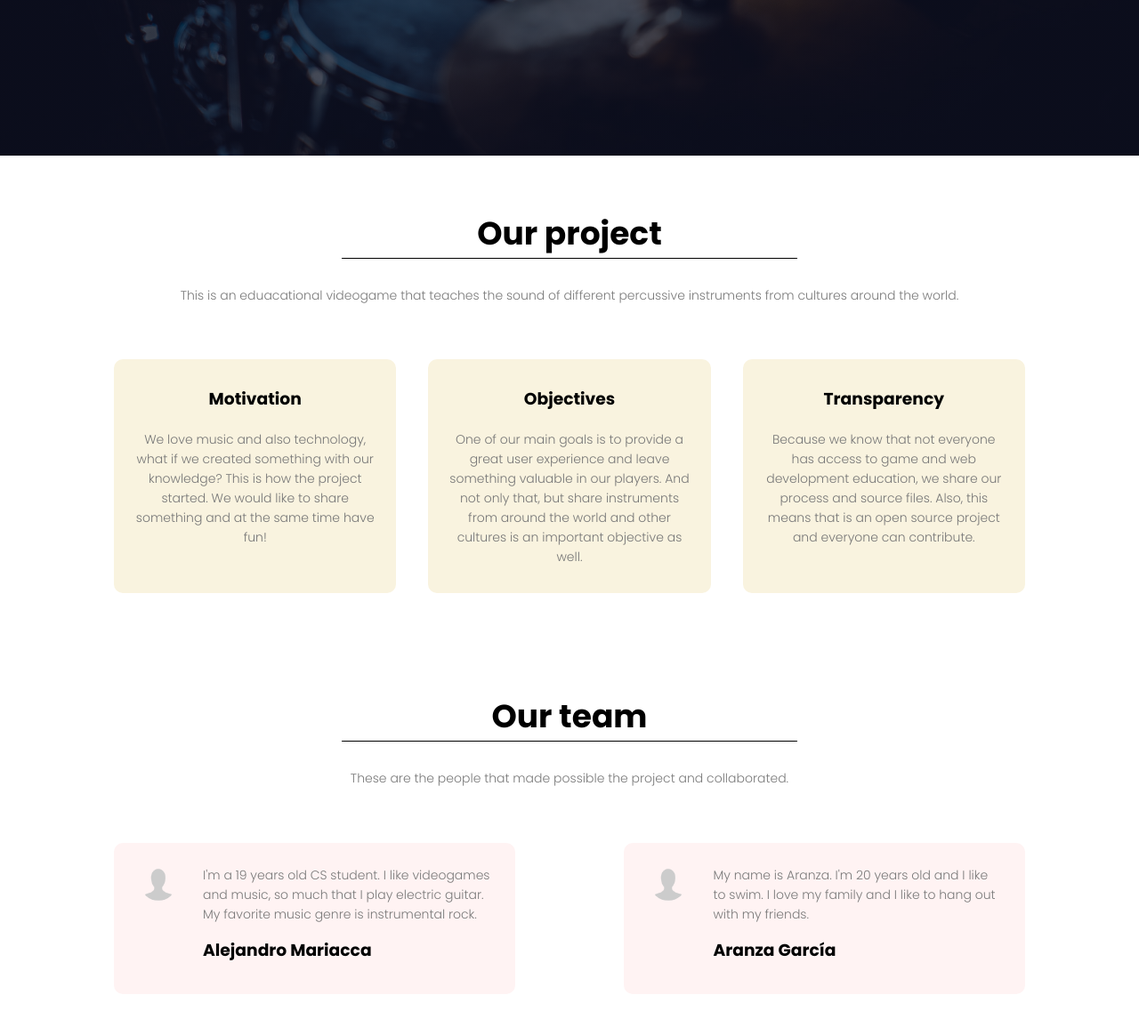
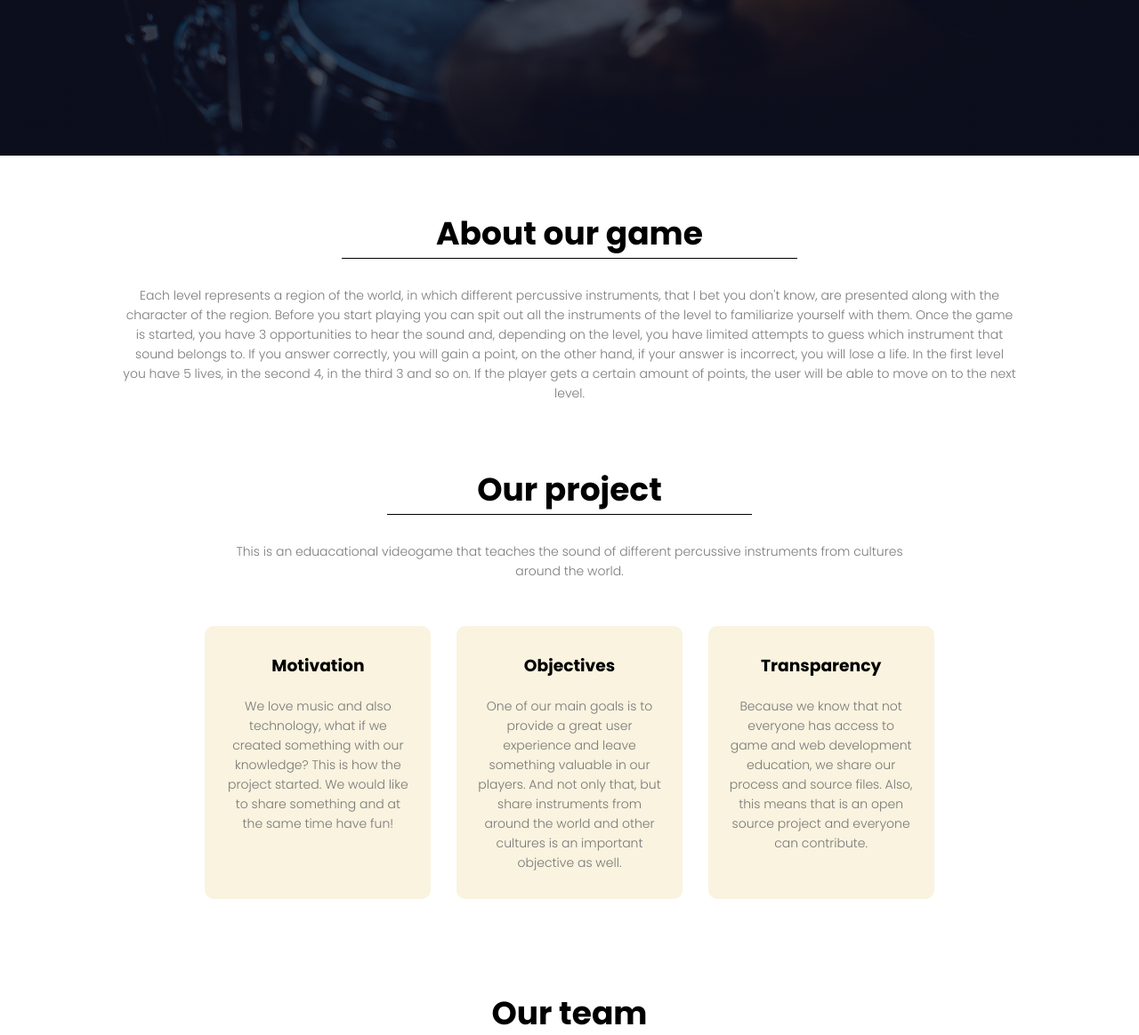
Before and after one commit to alemarsa-exe/World-Through-Sounds, a Django app: page / in a window 1280 px wide. Shown: the part 625-1789 px from the top of the page at 89% size. Run offline with Django 4.2, Linux system fonts and the light colour scheme.

Commit message:
Avout game

```diff
--- a/login/templates/index.html
+++ b/login/templates/index.html
@@ -63,6 +63,15 @@
         <a href="../descarga" class="descarga-inline">Download our game</a>
       </div>
     </section>
+
+    <section class="proyecto">
+      <h1 class="h1-con-lineas">About our game</h1>
+      <p class="p-bajo-proyecto">
+        Each level represents a region of the world, in which different percussive instruments, that I bet you don't know, are presented along with the character of the region.
+        Before you start playing you can spit out all the instruments of the level to familiarize yourself with them. Once the game is started, you have 3 opportunities to hear the sound and, depending on the level, you have limited attempts to guess which instrument that sound belongs to. If you answer correctly, you will gain a point, on the other hand, if your answer is incorrect, you will lose a life.
+        In the first level you have 5 lives, in the second 4, in the third 3 and so on.
+        If the player gets a certain amount of points, the user will be able to move on to the next level.
+      </p>
 
     <!--Nuestro Proyecto-->
     <section class="proyecto">
```
